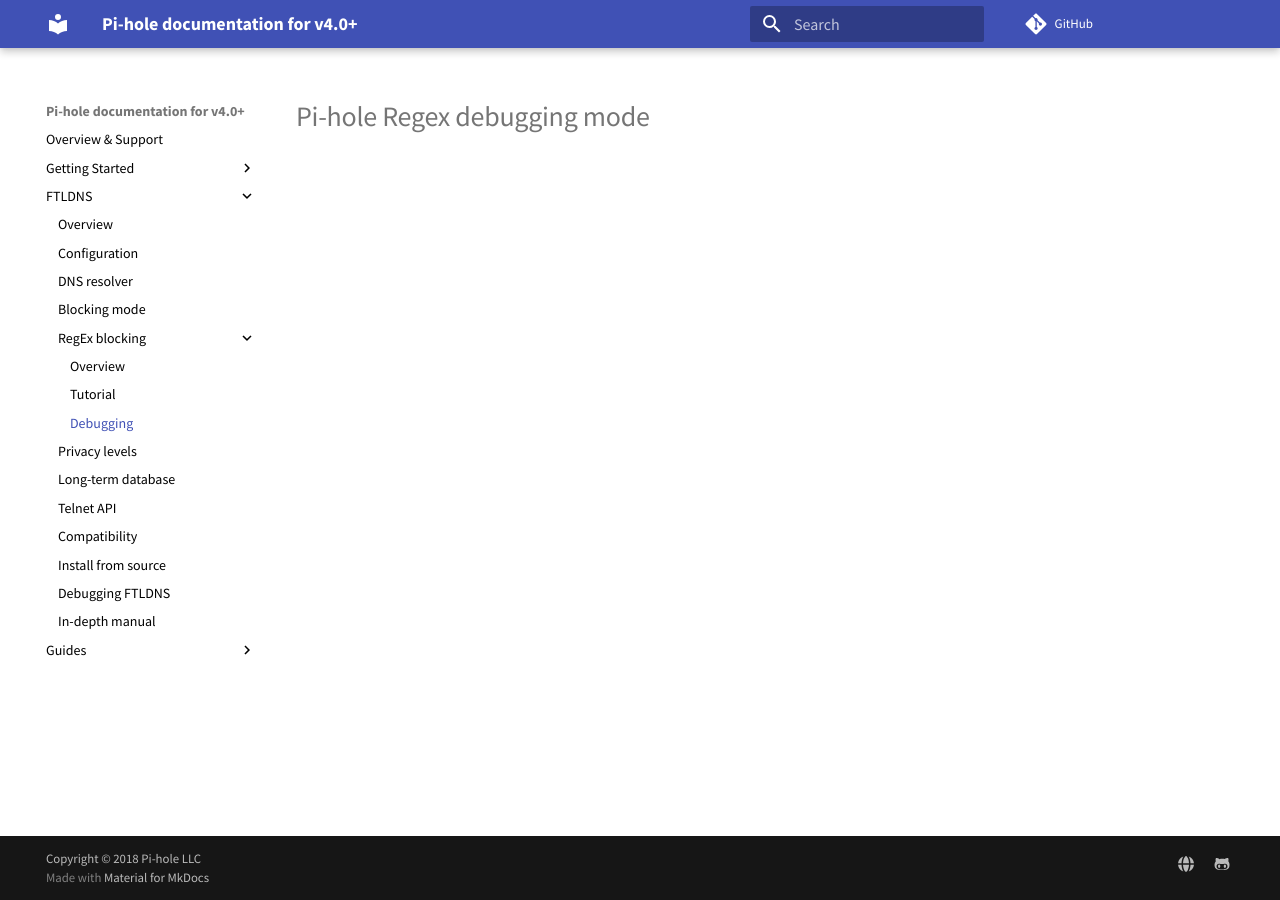
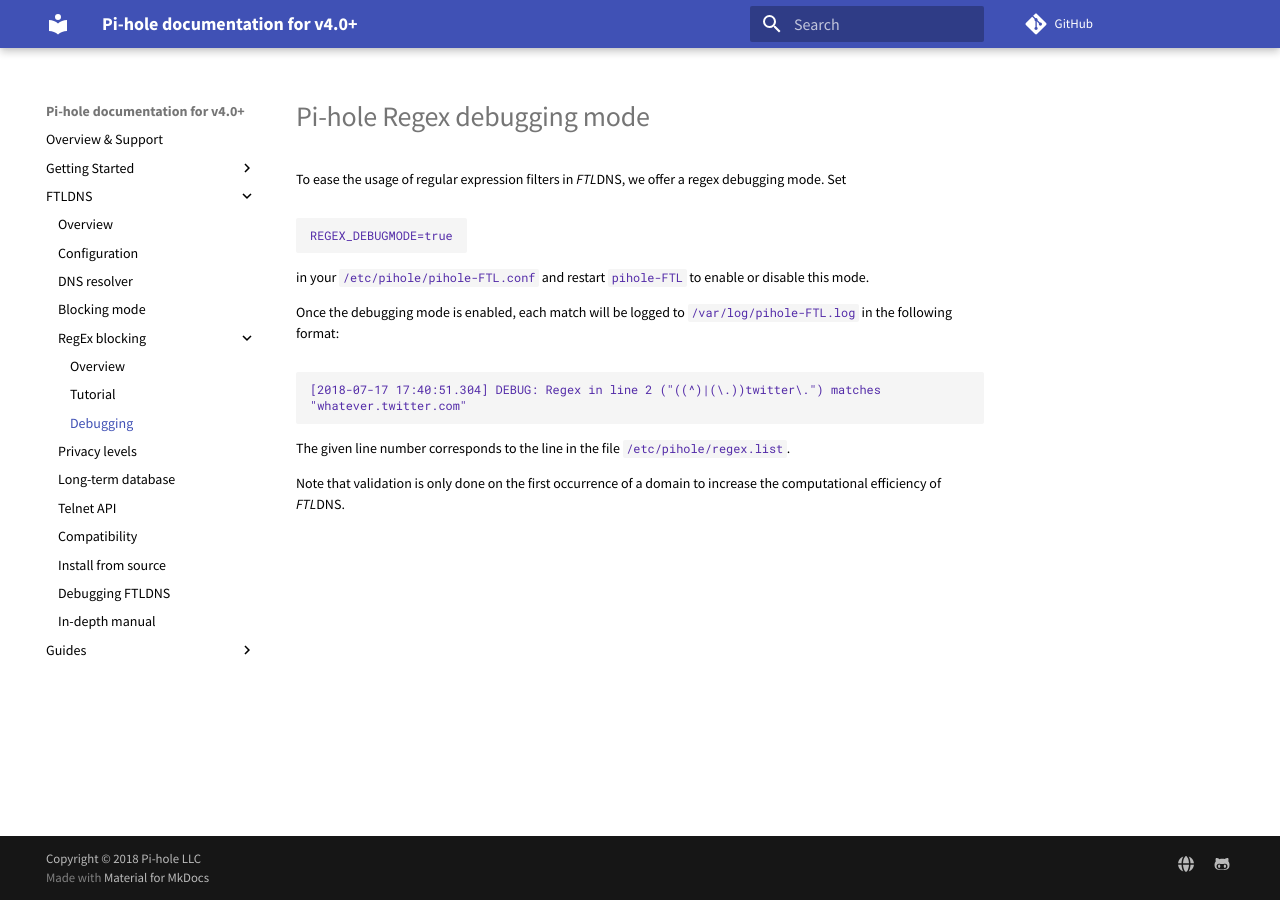
Before and after one commit to pi-hole/docs, an MkDocs documentation site: the page built from docs/ftldns/regex/debugging.md, in a window 1280 px wide. Built offline with MkDocs 1.6.1 and Material for MkDocs 9.7.7, drawn with Linux system fonts in a browser that asks for light colours; comment, search, counter and statistics services are not loaded; old or Windows-style settings are respelled for this version of MkDocs.

Commit message:
Add regex debugging documentation
Signed-off-by: DL6ER <dl6er@dl6er.de>

````diff
--- a/docs/abbreviations.md
+++ b/docs/abbreviations.md
@@ -30,6 +30,8 @@
 *[GCC]: the GNU compiler collection (compiler system produced by the GNU Project supporting various programming languages)
 *[repo]: Repository on GitHub
 *[RegEx]: Regular expression
+*[Regex]: Regular expression
+*[regex]: Regular expression
 *[SQLite3]: Database engine that handles an SQL databases in a file
 *[ID]: Indentifier
 *[SSH]: Secure Shell is a cryptographic network protocol for operating network services securely over an unsecured network
--- a/docs/ftldns/regex/debugging.md
+++ b/docs/ftldns/regex/debugging.md
@@ -1 +1,16 @@
 # Pi-hole Regex debugging mode
+To ease the usage of regular expression filters in *FTL*DNS, we offer a regex debugging mode. Set
+```
+REGEX_DEBUGMODE=true
+```
+in your `/etc/pihole/pihole-FTL.conf` and restart `pihole-FTL` to enable or disable this mode.
+
+Once the debugging mode is enabled, each match will be logged to `/var/log/pihole-FTL.log` in the following format:
+```
+[2018-07-17 17:40:51.304] DEBUG: Regex in line 2 ("((^)|(\.))twitter\.") matches "whatever.twitter.com"
+```
+The given line number corresponds to the line in the file `/etc/pihole/regex.list`.
+
+Note that validation is only done on the first occurrence of a domain to increase the computational efficiency of *FTL*DNS.
+
+{!abbreviations.md!}
````
Also changed, not shown: docs/ftldns/configfile.md (+10 -0 lines).
